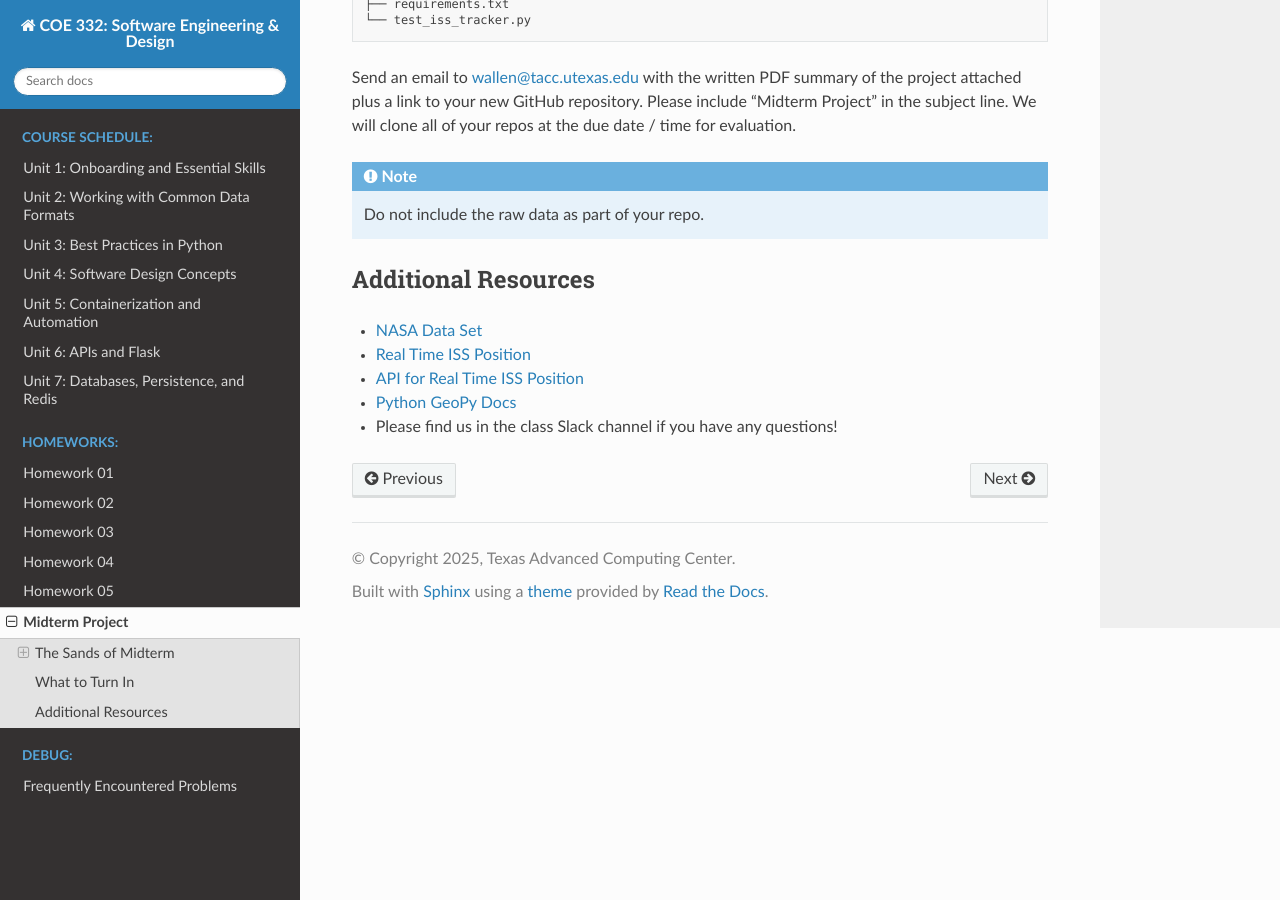
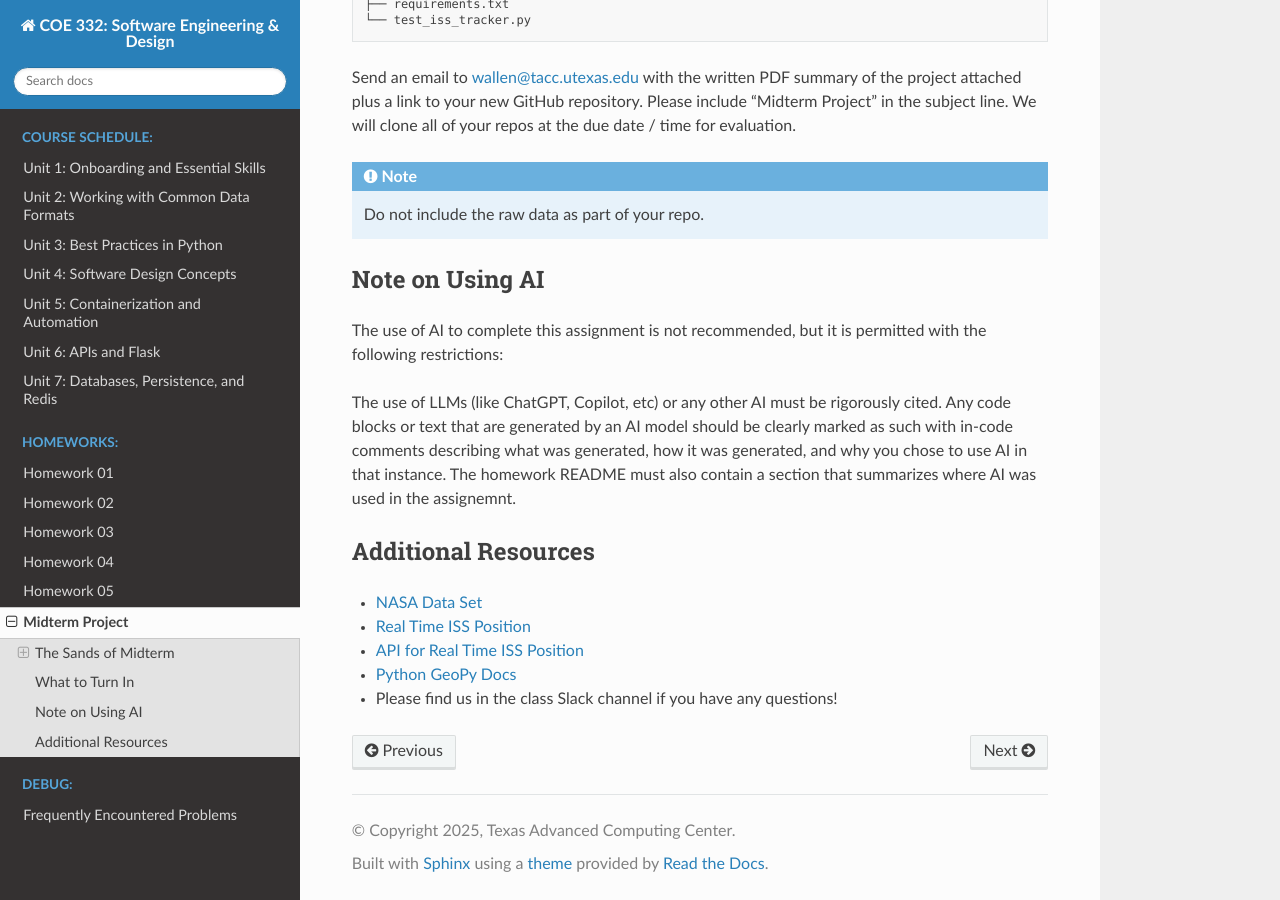
Before and after one commit to TACC/coe-332-sp25, a Sphinx documentation site: the page built from docs/homework/midterm.rst, in a window 1280 px wide and 900 px high, scrolled down 3128 px. Built offline with Sphinx 7.4.7 and the Read the Docs theme 3.1.0, drawn with Linux system fonts in a browser that asks for light colours.

Commit message:
added note on AI usage to midterm

```diff
--- a/docs/homework/midterm.rst
+++ b/docs/homework/midterm.rst
@@ -173,6 +173,17 @@
 
    Do not include the raw  data as part of your repo.
 
+Note on Using AI
+----------------
+
+The use of AI to complete this assignment is not recommended, but it is
+permitted with the following restrictions:
+
+The use of LLMs (like ChatGPT, Copilot, etc) or any other AI must be rigorously
+cited. Any code blocks or text that are generated by an AI model should be clearly
+marked as such with in-code comments describing what was generated, how it was
+generated, and why you chose to use AI in that instance. The homework README must
+also contain a section that summarizes where AI was used in the assignemnt.
 
 
 Additional Resources
```
